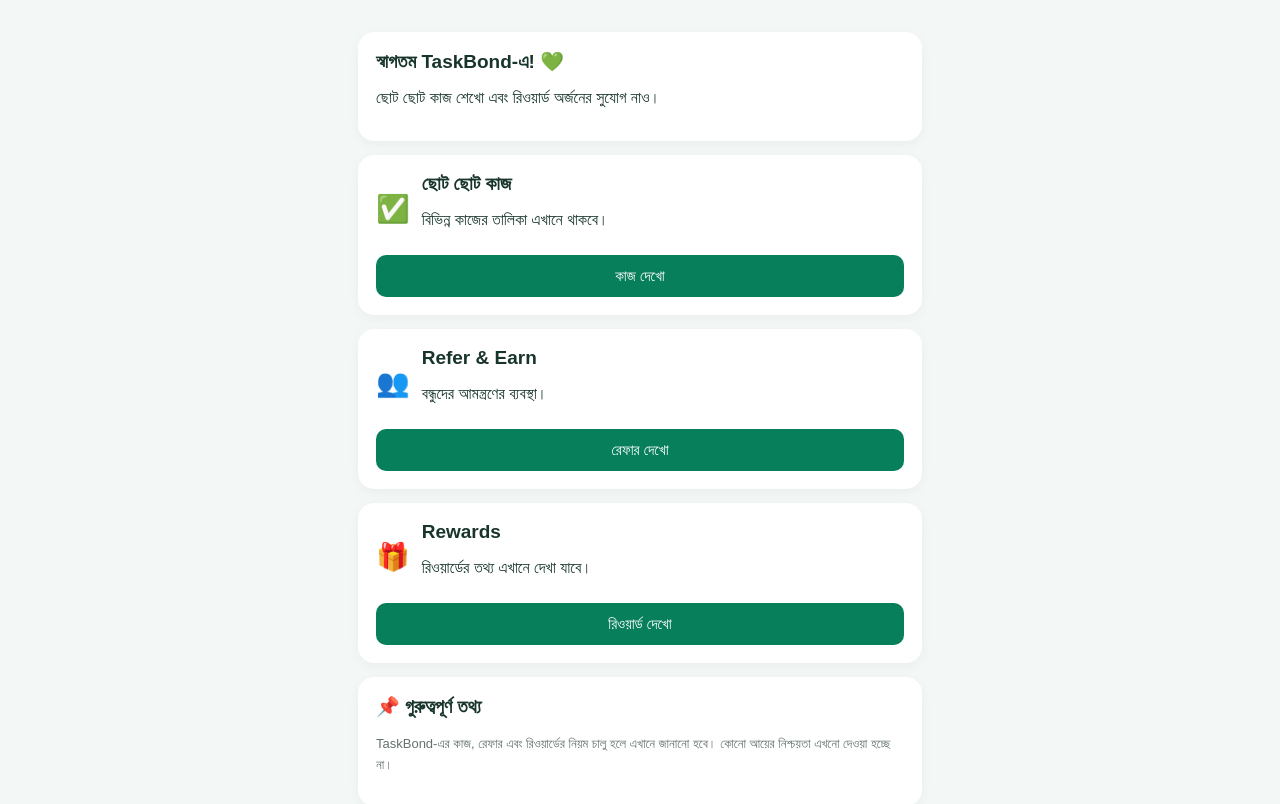
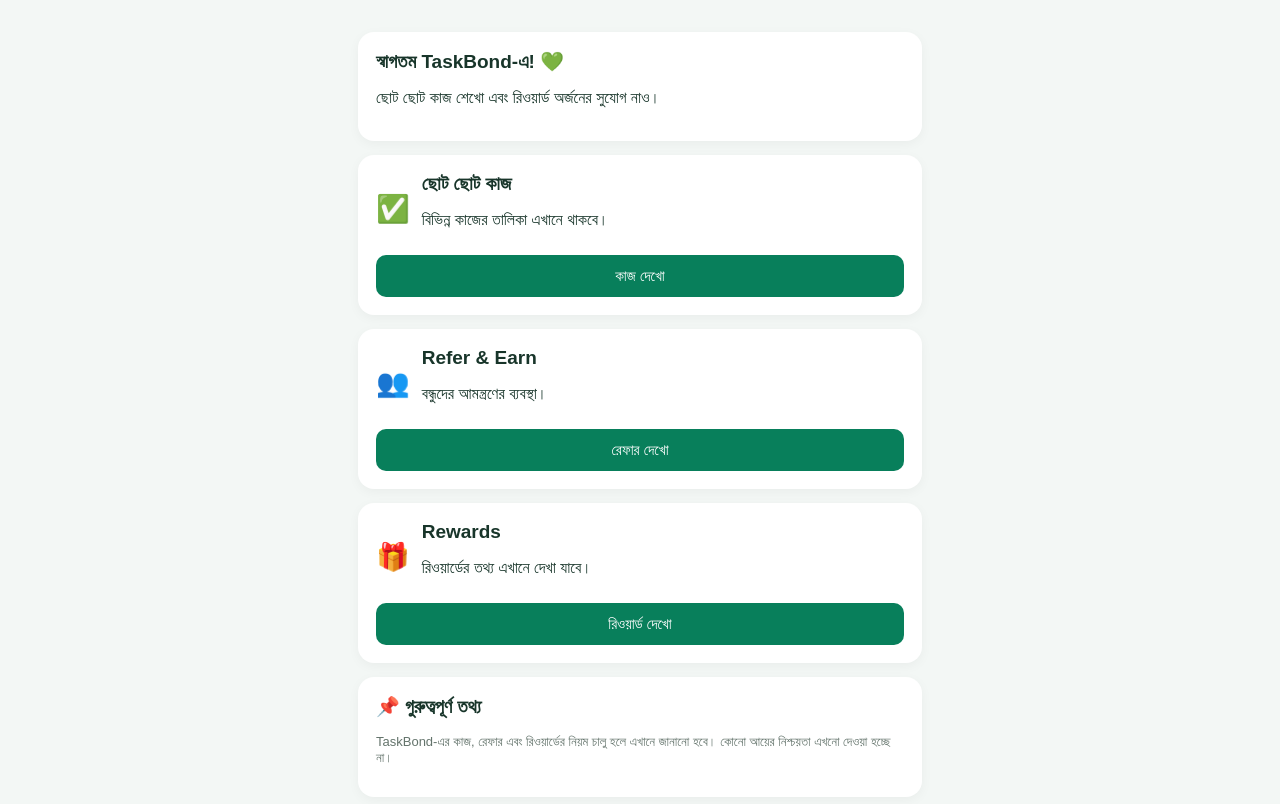
Before and after one commit to Fahad7536/taskbond, a plain HTML site: page index.html in a window 1280 px wide. Shown: the part 110-914 px from the top of the page. Drawn offline with Linux system fonts and the light colour scheme.

Commit message:
Fix HTML formatting and style section

```diff
--- a/index.html
+++ b/index.html
@@ -16,10 +16,9 @@
 .item{display:flex;align-items:center;gap:12px}
 .emoji{font-size:27px}
 button{border:0;border-radius:10px;padding:12px 16px;background:#087f5b;color:white;font-size:15px;width:100%;margin-top:10px}
-.note{font-size:13px;color:#64746c;line-height:1.6}
-</style>
+.note{font-size:13px;color:#64746c;line-height:
+  </style>
   <link rel="manifest" href="manifest.json">
-<link rel="manifest" href="manifest.json">
 </head
 </head>
 <body>
```
